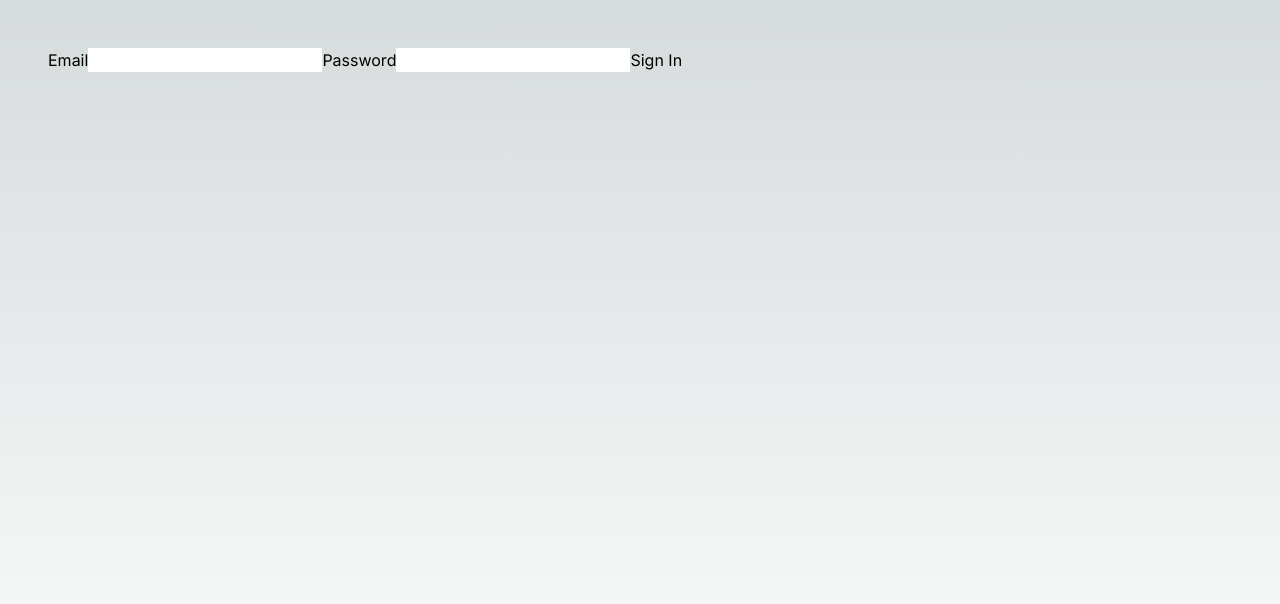
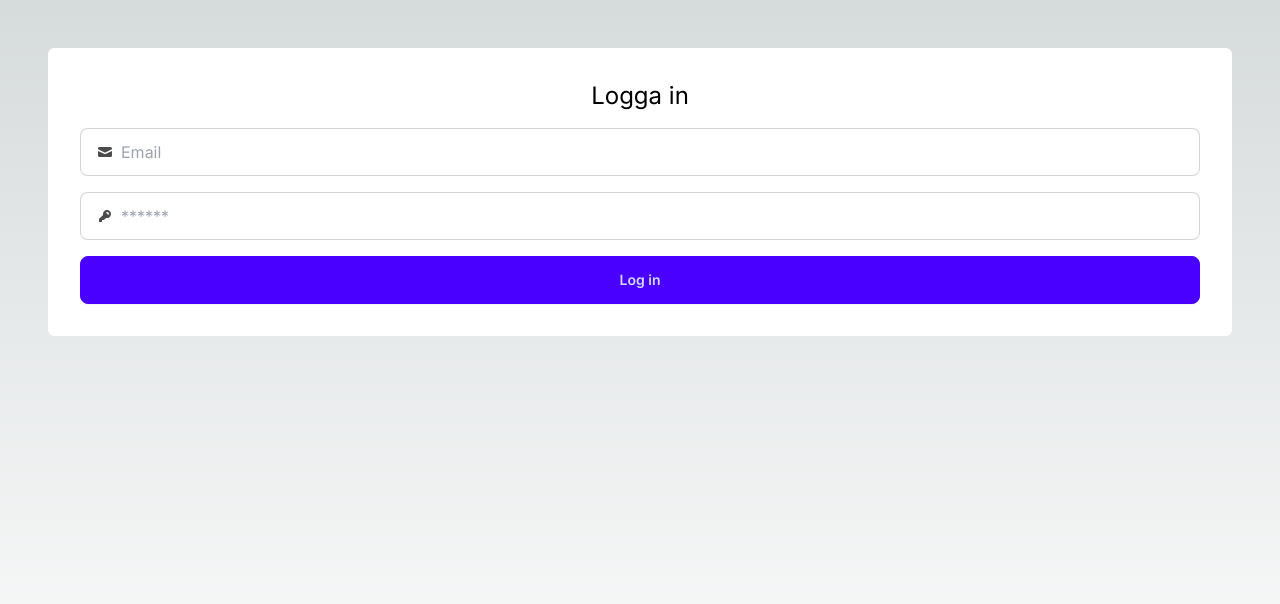
Before and after one commit to jeth318/hertz-alertz, a Next.js app: page /login in a window 1280 px wide. Shown: the top 604 px of the page. Built offline with nearby package versions, Linux system fonts and the light colour scheme; no server answers.

Commit message:
Bsic style

```diff
--- a/package.json
+++ b/package.json
@@ -21,6 +21,7 @@
     "@types/node": "^20",
     "@types/react": "^18",
     "@types/react-dom": "^18",
+    "daisyui": "^4.12.10",
     "eslint": "^8",
     "eslint-config-next": "14.2.4",
     "postcss": "^8",
--- a/src/app/layout.tsx
+++ b/src/app/layout.tsx
@@ -5,8 +5,8 @@ import "./globals.css";
 const inter = Inter({ subsets: ["latin"] });
 
 export const metadata: Metadata = {
-  title: "Create Next App",
-  description: "Generated by create next app",
+  title: "Hertz Alertz",
+  description: "Just a hobby thing",
 };
 
 export default function RootLayout({
--- a/src/app/login/layout.tsx
+++ b/src/app/login/layout.tsx
@@ -2,7 +2,7 @@
 export default function Layout({ children }: { children: React.ReactNode }) {
   return (
     <div className="flex h-screen flex-col md:flex-row md:overflow-hidden">
-      <div className="flex-grow p-6 md:overflow-y-auto md:p-12">{children}</div>
+      <div className="flex-grow p-4 md:overflow-y-auto md:p-12">{children}</div>
     </div>
   );
 }
--- a/src/app/page.tsx
+++ b/src/app/page.tsx
@@ -1,4 +1,3 @@
-import Image from "next/image";
 import Link from "next/link";
 import { auth } from "../../auth";
 
--- a/src/app/subscriptions/layout.tsx
+++ b/src/app/subscriptions/layout.tsx
@@ -9,7 +9,7 @@ export default async function Layout({
   await routeGuard();
   return (
     <div className="flex h-screen flex-col md:flex-row md:overflow-hidden">
-      <div className="flex-grow p-6 md:overflow-y-auto md:p-12">{children}</div>
+      <div className="flex-grow md:overflow-y-auto md:p-12">{children}</div>
     </div>
   );
 }
--- a/src/app/subscriptions/page.tsx
+++ b/src/app/subscriptions/page.tsx
@@ -7,13 +7,26 @@ export default async function Page() {
   const { userId, name } = await routeGuard();
   const subscriptions = await getSubscriptionsDataByUserId(userId);
   return (
-    <main>
-      <div className="flex flex-col">
+    <main className="h-screen">
+      <div className="flex flex-col p-">
         <UserGreeting name={name || ""} />
-        <Link href="/">Go home</Link>
-        <Link href="/subscriptions/create">Create new</Link>
+
+        <div className="flex p-2 justify-between">
+          <div>
+            <Link className="btn btn-primary" href="/subscriptions/create">
+              Add new
+            </Link>
+          </div>
+          <div>
+            <Link className="btn btn-secondary self-end" href="/">
+              Sign out
+            </Link>
+          </div>
+        </div>
+        <div className="self-end"></div>
+        <Table subscriptions={subscriptions} />
+        <div className="flex justify-center"></div>
       </div>
-      <Table subscriptions={subscriptions} />
     </main>
   );
 }
--- a/src/app/ui/sign-in.tsx
+++ b/src/app/ui/sign-in.tsx
@@ -2,6 +2,7 @@
 
 import { useFormState } from "react-dom";
 import { authenticate } from "../lib/actions";
+import { useEffect, useState } from "react";
 
 const errorMap: Record<string, string> = {
   USER_NOT_FOUND: "Hittade ingen användare med den angivna epostaddressen",
@@ -14,22 +15,85 @@ function getErrorMessage(errorCode: string) {
 }
 
 export default function SignIn() {
+  const [hasError, setHasError] = useState(false);
   const [errorMessage, formAction, isPending] = useFormState(
     authenticate,
     undefined
   );
 
+  useEffect(() => {
+    if (errorMessage) {
+      setHasError(true);
+    }
+  }, [errorMessage]);
+
   return (
     <form action={formAction}>
+      <div className="p-8 align-center rounded-md bg-white md:container mx-auto flex flex-col gap-4">
+        <h1 className="text-2xl text-center">Logga in</h1>
+        {/*       <label className="input input-bordered flex items-center gap-2">
+        <svg
+          xmlns="http://www.w3.org/2000/svg"
+          viewBox="0 0 16 16"
+          fill="currentColor"
+          className="h-4 w-4 opacity-70"
+        >
+          <path d="M8 8a3 3 0 1 0 0-6 3 3 0 0 0 0 6ZM12.735 14c.618 0 1.093-.561.872-1.139a6.002 6.002 0 0 0-11.215 0c-.22.578.254 1.139.872 1.139h9.47Z" />
+        </svg>
+        <input type="text" className="grow" placeholder="Username" />
+      </label> */}
+
+        <label className="input input-bordered flex items-center gap-2">
+          <svg
+            xmlns="http://www.w3.org/2000/svg"
+            viewBox="0 0 16 16"
+            fill="currentColor"
+            className="h-4 w-4 opacity-70"
+          >
+            <path d="M2.5 3A1.5 1.5 0 0 0 1 4.5v.793c.026.009.051.02.076.032L7.674 8.51c.206.1.446.1.652 0l6.598-3.185A.755.755 0 0 1 15 5.293V4.5A1.5 1.5 0 0 0 13.5 3h-11Z" />
+            <path d="M15 6.954 8.978 9.86a2.25 2.25 0 0 1-1.956 0L1 6.954V11.5A1.5 1.5 0 0 0 2.5 13h11a1.5 1.5 0 0 0 1.5-1.5V6.954Z" />
+          </svg>
+          <input
+            onChange={() => setHasError(false)}
+            name="email"
+            type="text"
+            className="grow"
+            placeholder="Email"
+          />
+        </label>
+        <label className="input input-bordered flex items-center gap-2">
+          <svg
+            xmlns="http://www.w3.org/2000/svg"
+            viewBox="0 0 16 16"
+            fill="currentColor"
+            className="h-4 w-4 opacity-70"
+          >
+            <path
+              fillRule="evenodd"
+              d="M14 6a4 4 0 0 1-4.899 3.899l-1.955 1.955a.5.5 0 0 1-.353.146H5v1.5a.5.5 0 0 1-.5.5h-2a.5.5 0 0 1-.5-.5v-2.293a.5.5 0 0 1 .146-.353l3.955-3.955A4 4 0 1 1 14 6Zm-4-2a.75.75 0 0 0 0 1.5.5.5 0 0 1 .5.5.75.75 0 0 0 1.5 0 2 2 0 0 0-2-2Z"
+              clipRule="evenodd"
+            />
+          </svg>
+          <input
+            onChange={() => setHasError(false)}
+            name="password"
+            type="password"
+            placeholder="******"
+            className="grow"
+          />
+        </label>
+        {/*       <div className="flex justify-center bg-white rounded-md">
+        <form action={formAction}>
+          <div className="flex flex-col">
             <label>
               Email
-        <input name="email" type="email" />
+              <input className="border" name="email" type="email" />
             </label>
             <label>
               Password
               <input name="password" type="password" />
             </label>
-      <button>Sign In</button>
+            <button className="btn btn-primary">Hello daisyUI!</button>
             <div className="flex h-8 items-end space-x-1">
               {errorMessage && (
                 <p className="text-sm text-red-500">
@@ -37,6 +101,31 @@ export default function SignIn() {
                 </p>
               )}
             </div>
+          </div>
+        </form>
+      </div> */}
+        {hasError && errorMessage && (
+          <div role="alert" className="alert alert-error">
+            <svg
+              xmlns="http://www.w3.org/2000/svg"
+              className="h-6 w-6 shrink-0 stroke-current"
+              fill="none"
+              viewBox="0 0 24 24"
+            >
+              <path
+                strokeLinecap="round"
+                strokeLinejoin="round"
+                strokeWidth="2"
+                d="M10 14l2-2m0 0l2-2m-2 2l-2-2m2 2l2 2m7-2a9 9 0 11-18 0 9 9 0 0118 0z"
+              />
+            </svg>
+            <span>{getErrorMessage(errorMessage)}</span>
+          </div>
+        )}
+        <button type="submit" className="btn btn-primary">
+          Log in
+        </button>
+      </div>
     </form>
   );
 }
--- a/src/app/ui/subscriptions/table.tsx
+++ b/src/app/ui/subscriptions/table.tsx
@@ -33,21 +33,29 @@ export default function Table({ subscriptions }: Props) {
 
   function TableMobile() {
     return (
-      <div>
+      <div className="p-2 rounded-md bg-white md:container mx-auto flex flex-col gap-2">
         {subscriptions.map((sub) => {
           return (
             <div
               key={sub.id}
-              className="mb-2 w-full rounded-md bg-white p-4 flex flex-row justify-between items-center"
+              className="bg-blue-100 mb-2 w-full rounded-md  p-4 flex flex-row justify-between items-center"
             >
               <div className="flex flex-row">
-                <div>
-                  {sub.from_city && <p>Från</p>}
-                  {sub.to_city && <p>Till</p>}
+                <div className="w-12">
+                  {sub.from_city && <p className="mr-2">Från</p>}
+                  {sub.to_city && <p className="mr-2">Till</p>}
                 </div>
                 <div>
-                  {sub.from_city && <div>{sub.from_city}</div>}
-                  {sub.to_city && <div>{sub.to_city}</div>}
+                  {sub.from_city && (
+                    <div>
+                      <b>{sub.from_city}</b>
+                    </div>
+                  )}
+                  {sub.to_city && (
+                    <div>
+                      <b>{sub.to_city}</b>
+                    </div>
+                  )}
                 </div>
               </div>
               <div className="flex flex-row">
@@ -57,7 +65,7 @@ export default function Table({ subscriptions }: Props) {
                     await deleteSubscription(sub.id);
                   }}
                 >
-                  <button type="submit" className="bg-red-200">
+                  <button type="submit" className="btn btn-sm">
                     Delete
                   </button>
                 </form>
@@ -68,10 +76,11 @@ export default function Table({ subscriptions }: Props) {
       </div>
     );
   }
+
   return (
     <>
       <TableMobile />
-      <TableDesktop />
+      {/* <TableDesktop /> */}
     </>
   );
 }
--- a/src/app/ui/user/greeting.tsx
+++ b/src/app/ui/user/greeting.tsx
@@ -1,3 +1,3 @@
 export default function UserGreeting({ name }: { name: string }) {
-  return <div>Hello {name}</div>;
+  return <div className="p-2 text-2xl">{name}s subscriptions</div>;
 }
--- a/tailwind.config.ts
+++ b/tailwind.config.ts
@@ -1,4 +1,5 @@
 import type { Config } from "tailwindcss";
+import daisyui from "daisyui";
 
 const config: Config = {
   content: [
@@ -15,6 +16,6 @@ const config: Config = {
       },
     },
   },
-  plugins: [],
+  plugins: [daisyui],
 };
 export default config;
```
Also changed, not shown: 1 other file (tests, documents, lock files or other folders). Lines whose indentation alone changed are shown as unchanged.
